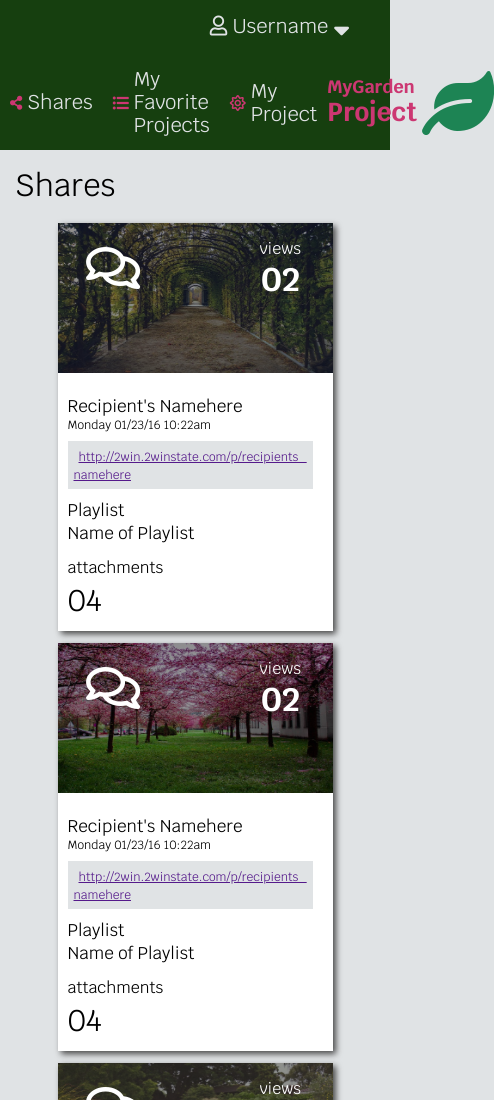
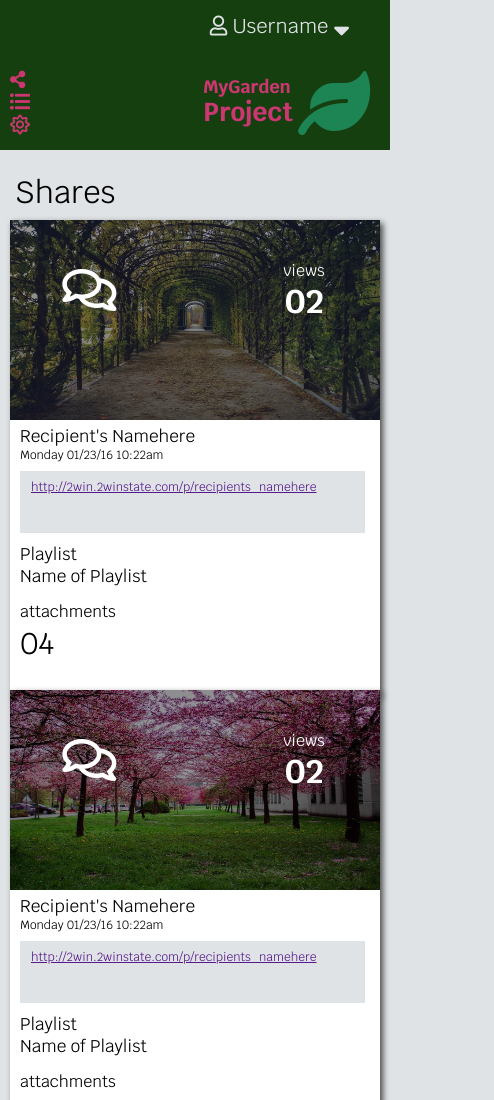
Before and after one commit to dylhof/dh-Comp-challenge-1, a plain HTML site: page index.html in a window 390 px wide. Shown: the top 1100 px of the page, 494 px wide, since content can reach past the window. Drawn offline with Linux system fonts and the light colour scheme.

Commit message:
Add resposiveness

```diff
--- a/index.html
+++ b/index.html
@@ -13,12 +13,11 @@
        <a href="" class="header-link"><span class="far fa-user"></span> Username<span class="fas fa-sort-down fa-lg" id="sort"></span></a>
      </div>
      <section class="nav-section">
-        <span class="fas fa-share-alt fa-sm"></span>
-        <a href="" class="header-link">Shares</a>
-        <span class="fas fa-list-ul"></span>
-        <a href="" class="header-link">My Favorite Projects</a>
-        <span class="far fa-sun"></span>
-        <a href="" class="header-link">My Project</a>
+        <div class="small-screen-nav">
+          <a href="" class="header-link"><span class="fas fa-share-alt fa-sm"></span><span class="hide">Shares</span></a>
+          <a href="" class="header-link"><span class="fas fa-list-ul"></span><span class="hide">My Favorite Projects</span></a>
+          <a href="" class="header-link"><span class="far fa-sun"></span><span class="hide">My Project</span></a>
+        </div>
         <div class="space"></div>
         <div class="logo">
           <p class="sml-logo-text"> MyGarden </p>
--- a/styles.css
+++ b/styles.css
@@ -203,17 +203,102 @@ article{
 }
 
 @media only screen and (max-width: 685px){
+  .small-screen-nav{
+    display: flex;
+    flex-direction: column;
+    justify-content: start;
+  }
+}
 
+@media only screen and (max-width: 589px){
+  article{
+    width: 450px;
+    height: 450px
+  }
+
+  h1{
+    margin: 15px 5px;
+  }
+
+  .header-background{
+    width: 450px;
+    height: 200px;
+  }
+
+  .grey-tone{
+    width: 450px;
+    height: 200px;
+  }
+
+  .tile-body{
+    width: 275px;
+    height: 250px;
+  }
+  .tile-link-div{
+    width: 420px;
+  }
 }
 
 @media only screen and (max-width: 485px){
+article{
+    width: 100%px;
+    height: 450px
+  }
 
+  h1{
+    margin: 15px 5px;
+  }
+
+  .header-background{
+    width: 100%;
+    height: 200px;
+  }
+
+  .grey-tone{
+    width: 100%;
+    height: 200px;
+  }
+
+  .tile-body{
+    width: 100%;
+    height: 250px;
+  }
+
+  .tile-link-div{
+    width: 90%;
+  }
 }
 
-@media only screen and (max-width: 345px){
+@media only screen and (max-width: 425px){
+article{
+    width: 100%px;
+    height: 450px
+  }
 
+  h1{
+    margin: 15px 5px;
+  }
+
+  .header-background{
+    width: 100%;
+    height: 200px;
+  }
+
+  .grey-tone{
+    width: 100%;
+    height: 200px;
+  }
+
+  .tile-body{
+    width: 100%;
+    height: 250px;
+  }
+
+  .tile-link-div{
+    width: 90%;
+  }
+
+  .hide{
+    display: none;
+  }
 }
-
-/*put in media query for 485 px width*/
-/*change the way the nav bar works (looks?)at 645 px*/
-/*put in media query for 345px*/
```
